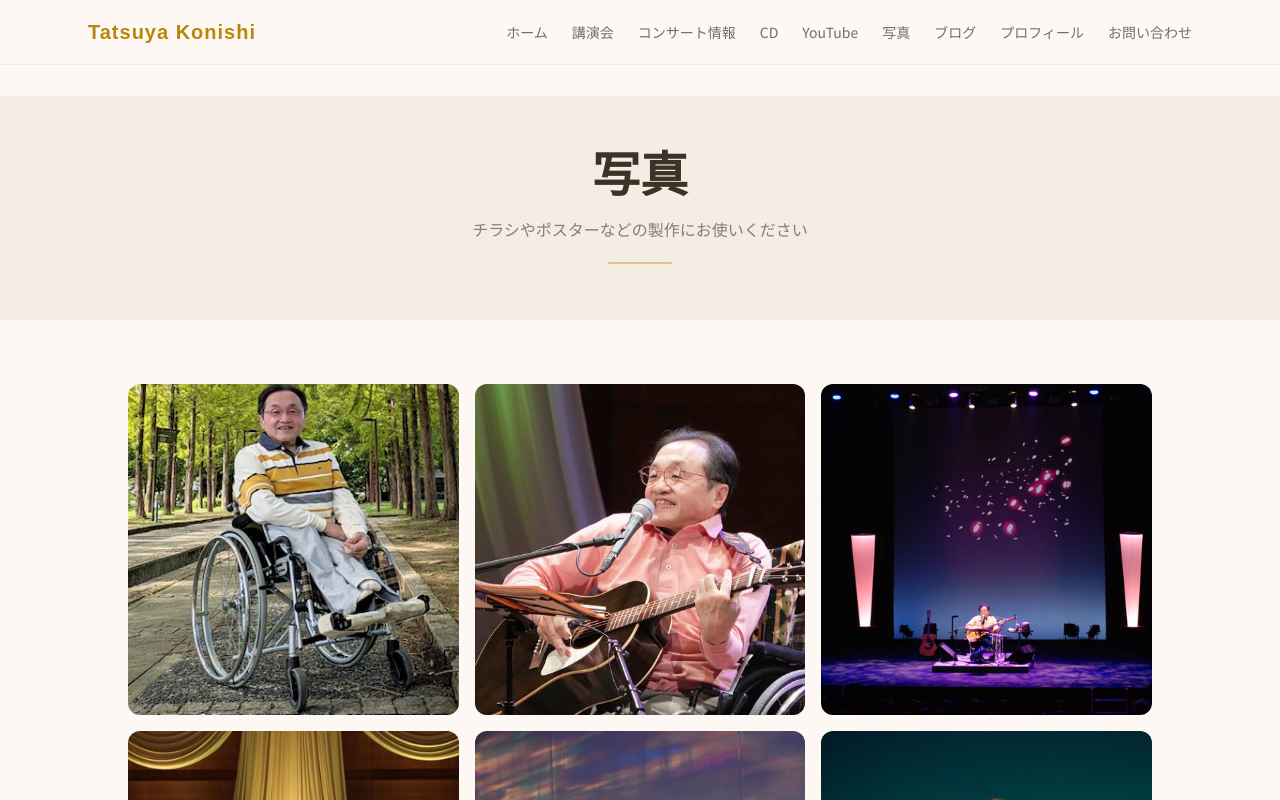
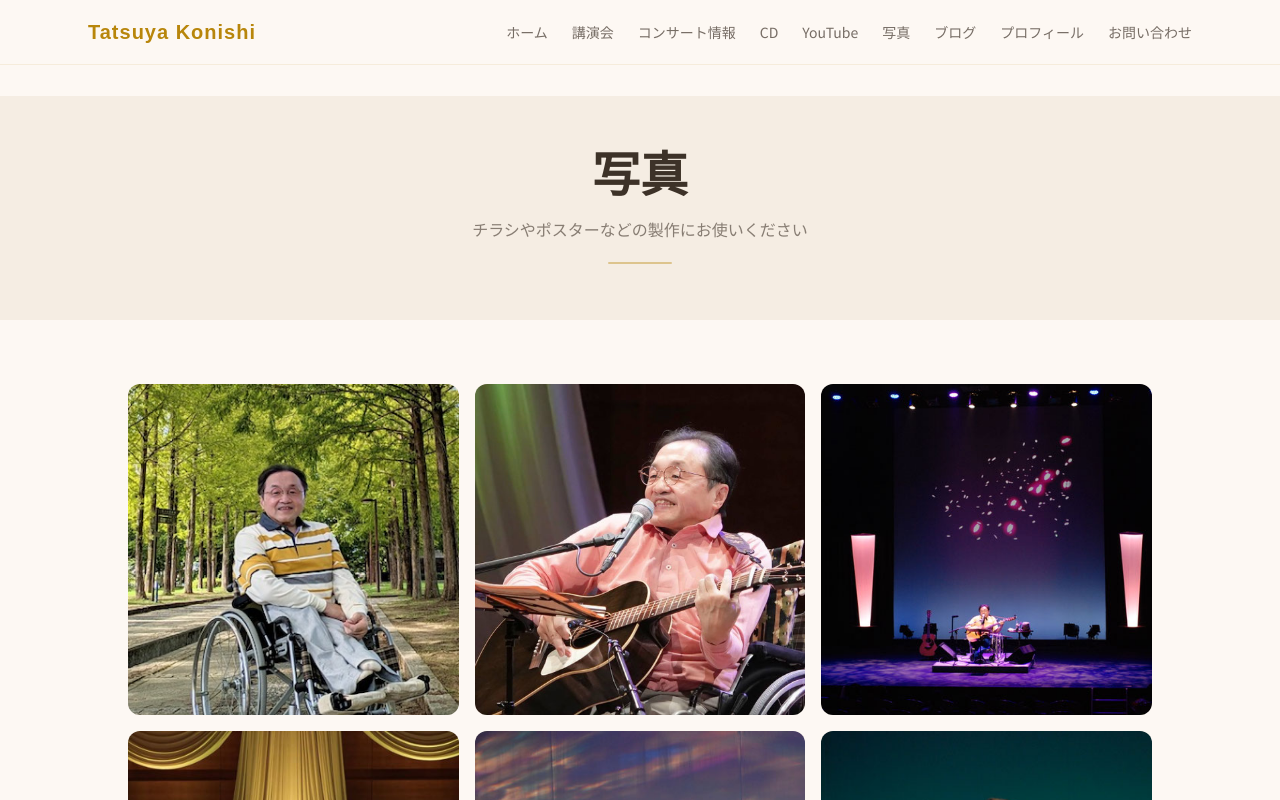
Before and after one commit to gitmrk2k6/farther-hp, a Next.js app: page /gallery in a window 1280 px wide. Shown: the top 800 px of the page. Built offline with nearby package versions, Linux system fonts and the light colour scheme.

Commit message:
fix: 写真ページのプロフィール写真位置をインラインスタイルで微調整
Co-Authored-By: Claude Opus 4.6 <noreply@anthropic.com>

```diff
--- a/src/app/gallery/page.tsx
+++ b/src/app/gallery/page.tsx
@@ -5,8 +5,8 @@ import FadeIn from "@/components/FadeIn";
 import SectionTitle from "@/components/SectionTitle";
 import { assetPath } from "@/lib/path";
 
-const photos: { src: string; alt: string; className?: string }[] = [
-  { src: assetPath("/images/portrait-outdoor.jpg"), alt: "プロフィール", className: "object-bottom" },
+const photos: { src: string; alt: string; style?: React.CSSProperties }[] = [
+  { src: assetPath("/images/portrait-outdoor.jpg"), alt: "プロフィール", style: { objectPosition: "center 70%" } },
   { src: assetPath("/images/concert-pink-shirt.jpg"), alt: "コンサート" },
   { src: assetPath("/images/concert-cherry-blossom.jpg"), alt: "コンサート" },
   { src: assetPath("/images/concert-golden-curtain.jpg"), alt: "コンサート" },
@@ -48,7 +48,8 @@ export default function GalleryPage() {
                     src={photo.src}
                     alt={photo.alt}
                     fill
-                    className={`object-cover ${photo.className || ""}`}
+                    className="object-cover"
+                    style={photo.style}
                     sizes="(max-width: 768px) 50vw, 33vw"
                   />
                 </div>
```
